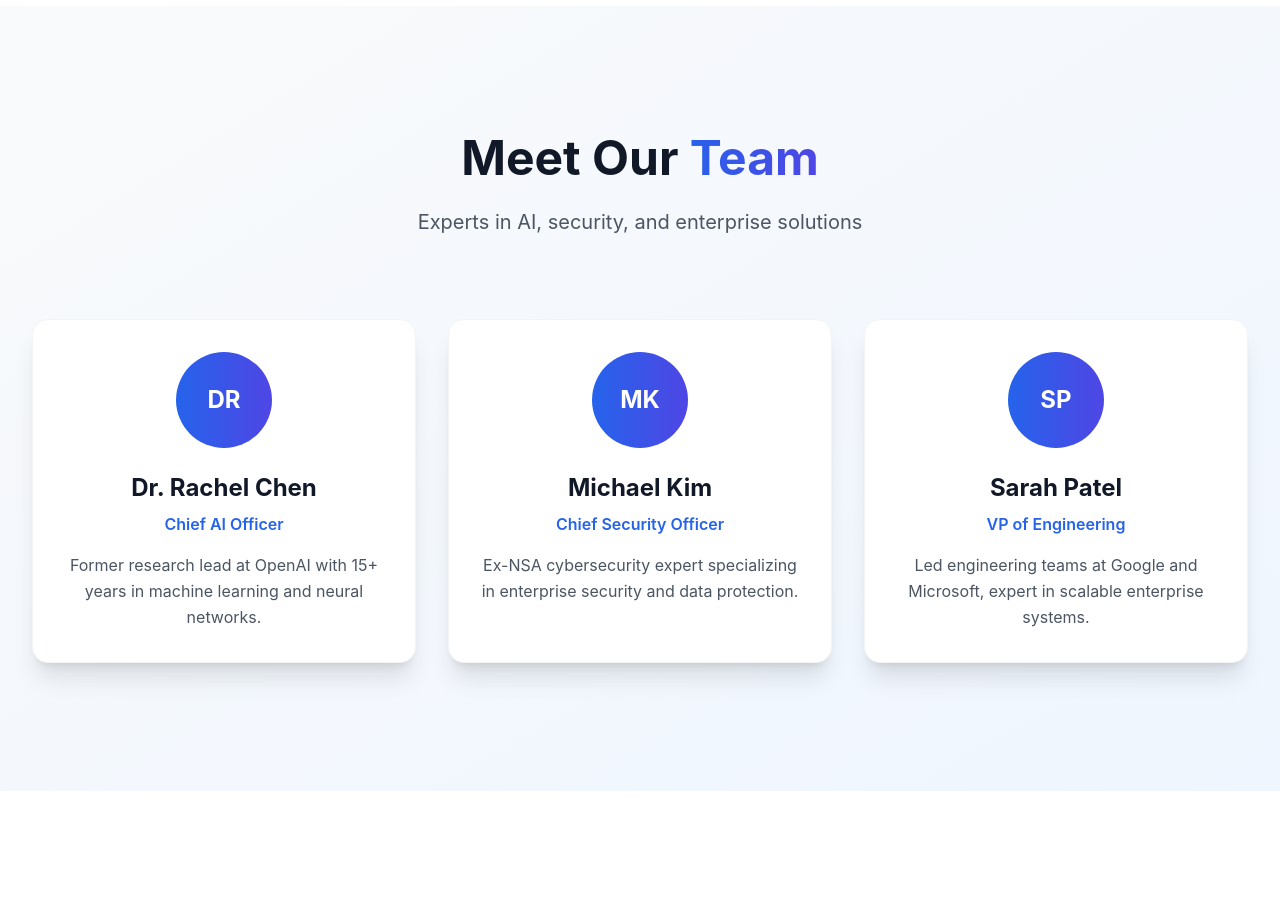
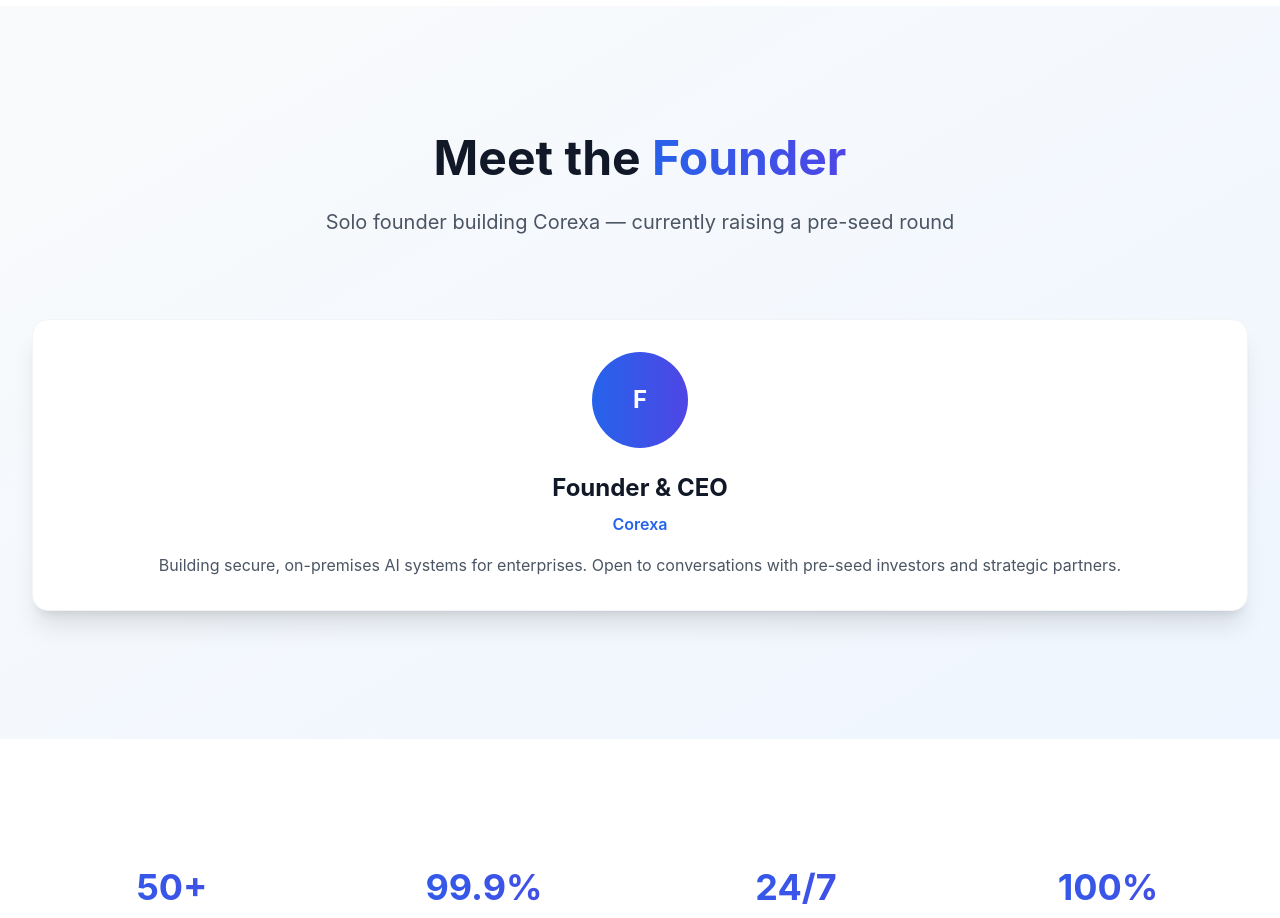
Before and after one commit to GitFarhanS/aib-App, a React (Vite) app: page /about in a window 1280 px wide. Shown: the part 1300-2218 px from the top of the page. Built offline with nearby package versions, Linux system fonts and the light colour scheme.

Commit message:
About: update team section to solo founder and note pre-seed raise

```diff
--- a/src/About.jsx
+++ b/src/About.jsx
@@ -119,45 +119,23 @@
         <div className="max-w-7xl mx-auto px-4 sm:px-6 lg:px-8">
           <div className="text-center mb-20">
             <h2 className="text-5xl font-bold text-gray-900 mb-6">
-              Meet Our
-              <span className="bg-gradient-to-r from-blue-600 to-indigo-600 bg-clip-text text-transparent"> Team</span>
+              Meet the
+              <span className="bg-gradient-to-r from-blue-600 to-indigo-600 bg-clip-text text-transparent"> Founder</span>
             </h2>
             <p className="text-xl text-gray-600 max-w-3xl mx-auto leading-relaxed">
-              Experts in AI, security, and enterprise solutions
+              Solo founder building Corexa — currently raising a pre-seed round
             </p>
           </div>
 
-          <div className="grid md:grid-cols-3 gap-8">
+          <div className="grid md:grid-cols-1 gap-8">
             <div className="bg-white rounded-2xl shadow-xl p-8 border border-gray-100 hover:shadow-2xl transition-all duration-300 transform hover:-translate-y-2">
               <div className="w-24 h-24 bg-gradient-to-r from-blue-600 to-indigo-600 rounded-full flex items-center justify-center text-white font-bold text-2xl mx-auto mb-6">
-                DR
+                F
               </div>
-              <h3 className="text-2xl font-bold text-gray-900 mb-2 text-center">Dr. Rachel Chen</h3>
-              <p className="text-blue-600 font-semibold text-center mb-4">Chief AI Officer</p>
+              <h3 className="text-2xl font-bold text-gray-900 mb-2 text-center">Founder & CEO</h3>
+              <p className="text-blue-600 font-semibold text-center mb-4">Corexa</p>
               <p className="text-gray-600 text-center leading-relaxed">
-                Former research lead at OpenAI with 15+ years in machine learning and neural networks.
-              </p>
-            </div>
-
-            <div className="bg-white rounded-2xl shadow-xl p-8 border border-gray-100 hover:shadow-2xl transition-all duration-300 transform hover:-translate-y-2">
-              <div className="w-24 h-24 bg-gradient-to-r from-blue-600 to-indigo-600 rounded-full flex items-center justify-center text-white font-bold text-2xl mx-auto mb-6">
-                MK
-              </div>
-              <h3 className="text-2xl font-bold text-gray-900 mb-2 text-center">Michael Kim</h3>
-              <p className="text-blue-600 font-semibold text-center mb-4">Chief Security Officer</p>
-              <p className="text-gray-600 text-center leading-relaxed">
-                Ex-NSA cybersecurity expert specializing in enterprise security and data protection.
-              </p>
-            </div>
-
-            <div className="bg-white rounded-2xl shadow-xl p-8 border border-gray-100 hover:shadow-2xl transition-all duration-300 transform hover:-translate-y-2">
-              <div className="w-24 h-24 bg-gradient-to-r from-blue-600 to-indigo-600 rounded-full flex items-center justify-center text-white font-bold text-2xl mx-auto mb-6">
-                SP
-              </div>
-              <h3 className="text-2xl font-bold text-gray-900 mb-2 text-center">Sarah Patel</h3>
-              <p className="text-blue-600 font-semibold text-center mb-4">VP of Engineering</p>
-              <p className="text-gray-600 text-center leading-relaxed">
-                Led engineering teams at Google and Microsoft, expert in scalable enterprise systems.
+                Building secure, on-premises AI systems for enterprises. Open to conversations with pre-seed investors and strategic partners.
               </p>
             </div>
           </div>
```
